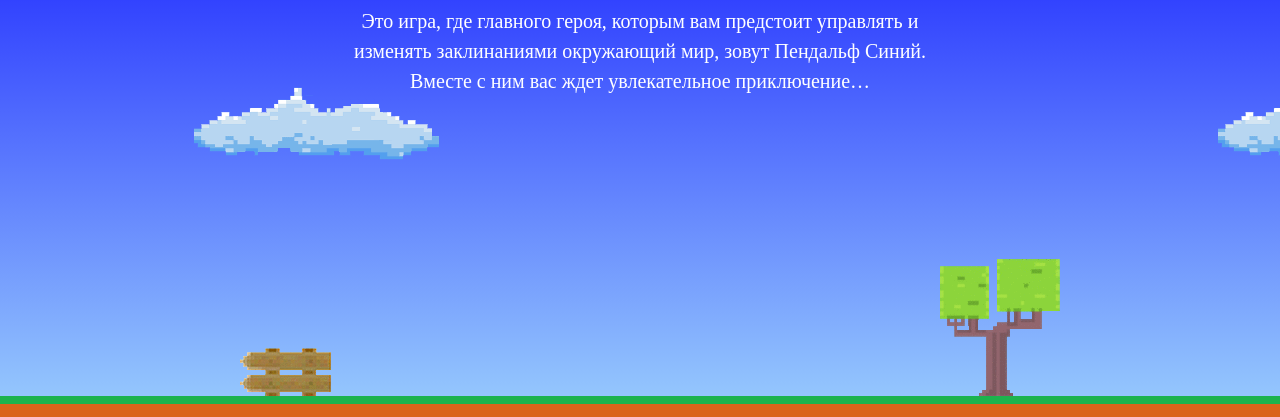
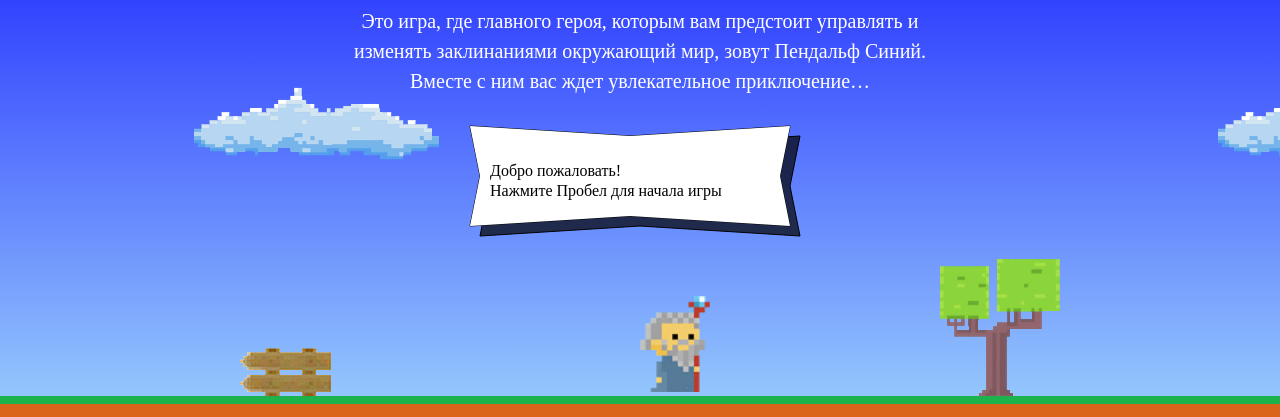
Before and after one commit to RewinKant/1040203-code-and-magick-19, a website: page index.html in a window 1280 px wide. Shown: the part 203-620 px from the top of the page. Drawn offline with Linux system fonts and the light colour scheme; a web font is replaced by a local one.

Commit message:
Исправление ошибок(скрипт работает)

```diff
--- a/index.html
+++ b/index.html
@@ -187,7 +187,9 @@
   };
   var wizardSpeed = 3;
   var wizardWidth = 70;
-  var getWizardHeight = 1.337 * wizardWidth;
+  var getWizardHeight = function (width) {
+    return 1.377 * width;
+  };
   var getWizardX = function(width) {
     return width / 2;
   };
```
